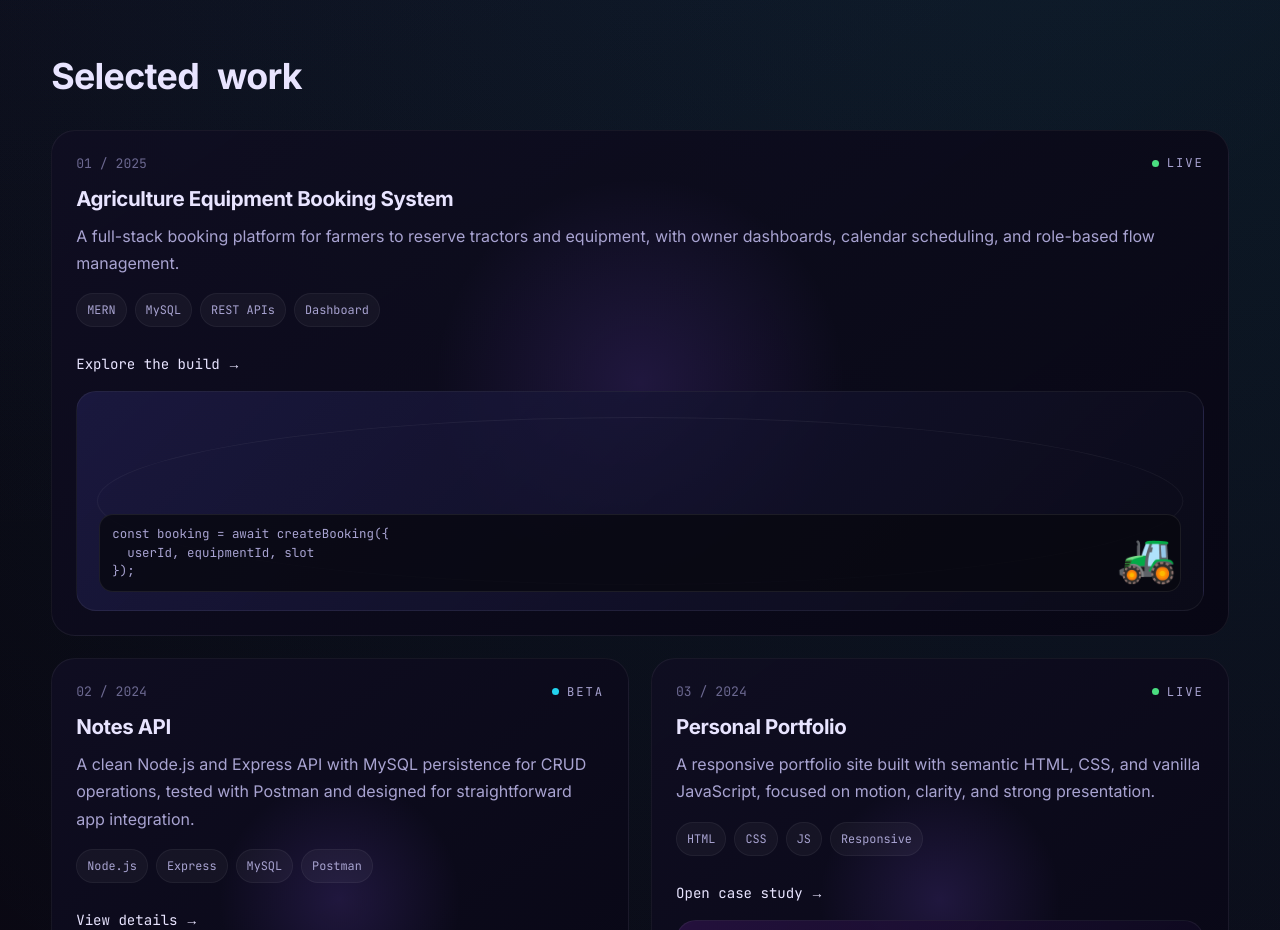
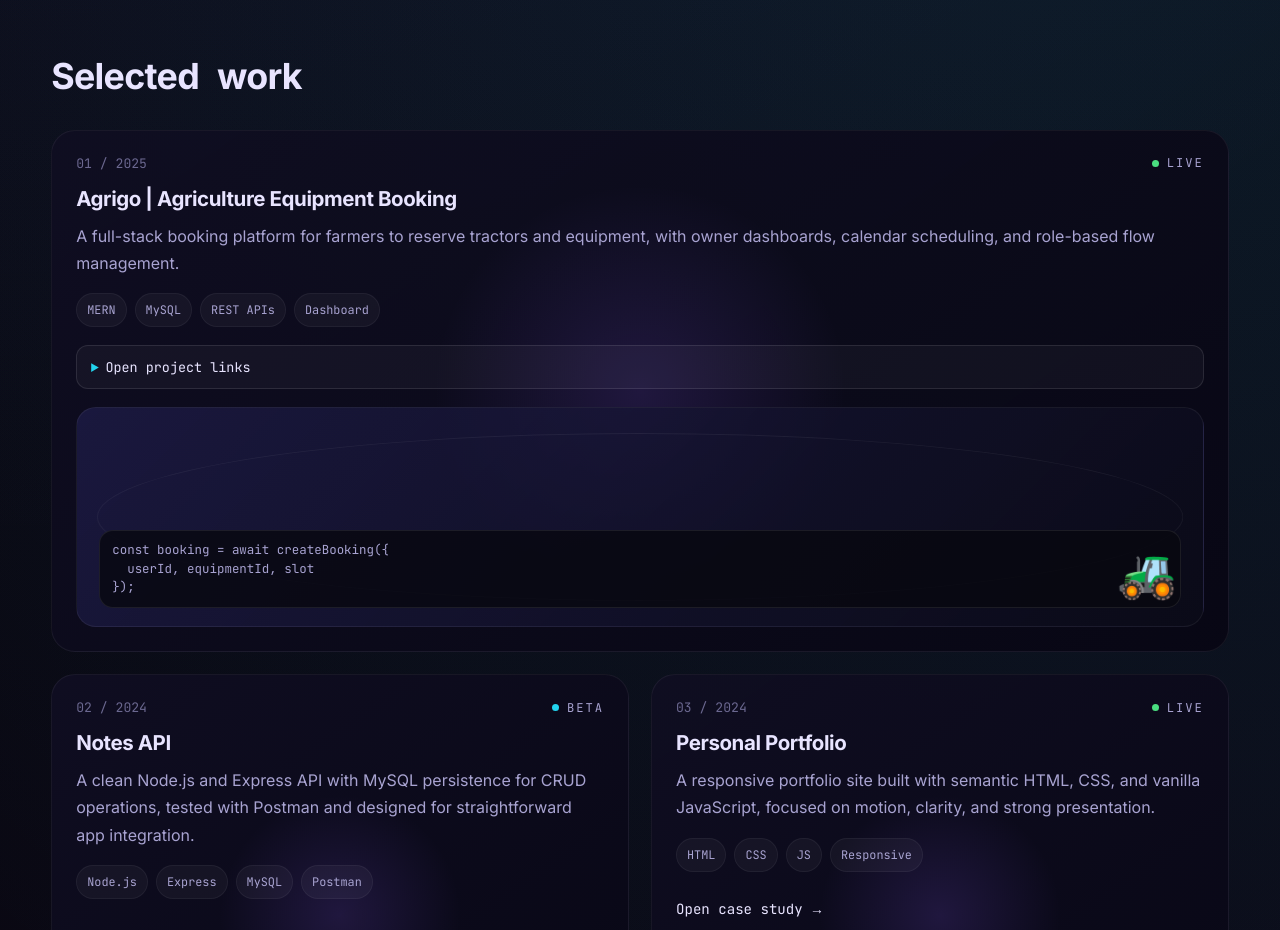
Before and after one commit to Santhosh-341/finalyearportfoliosanthosh149, a React (Vite) app: page / in a window 1280 px wide. Shown: the part 1780-2710 px from the top of the page. Built offline with nearby package versions, Linux system fonts and the light colour scheme; a web font is replaced by a local one.

Commit message:
Add Agrigo project links

```diff
--- a/src/components/Projects.jsx
+++ b/src/components/Projects.jsx
@@ -7,11 +7,21 @@ const projects = [
     year: '01 / 2025',
     status: 'Live',
     statusClass: 'live',
-    title: 'Agriculture Equipment Booking System',
+    title: 'Agrigo | Agriculture Equipment Booking',
     description: 'A full-stack booking platform for farmers to reserve tractors and equipment, with owner dashboards, calendar scheduling, and role-based flow management.',
     tags: ['MERN', 'MySQL', 'REST APIs', 'Dashboard'],
-    link: '#contact',
-    linkText: 'Explore the build',
+    versions: [
+      {
+        label: 'Farmer side',
+        live: 'https://agrigo-user.netlify.app/',
+        github: 'https://github.com/Santhosh-341/agrigo-project-user',
+      },
+      {
+        label: 'Owner side',
+        live: 'https://agrigo-owner-project.netlify.app/',
+        github: 'https://github.com/Santhosh-341/agrigo-project-owner',
+      },
+    ],
     codeSnippet: 'const booking = await createBooking({\n  userId, equipmentId, slot\n});',
     glyph: '🚜',
   },
@@ -120,9 +130,28 @@ function ProjectCard({ project }) {
           </span>
         ))}
       </div>
-      <a className="project-link" href={project.link}>
-        {project.linkText} <span className="arrow">→</span>
-      </a>
+      {project.versions ? (
+        <details className="project-access">
+          <summary>Open project links</summary>
+          <div className="project-access-options">
+            {project.versions.map((version) => (
+              <div className="project-access-version" key={version.label}>
+                <h4>{version.label}</h4>
+                <a href={version.live} target="_blank" rel="noreferrer">
+                  Live site <span className="arrow">→</span>
+                </a>
+                <a href={version.github} target="_blank" rel="noreferrer">
+                  GitHub <span className="arrow">→</span>
+                </a>
+              </div>
+            ))}
+          </div>
+        </details>
+      ) : (
+        <a className="project-link" href={project.link}>
+          {project.linkText} <span className="arrow">→</span>
+        </a>
+      )}
       <div className="project-visual">
         <div className="code-snippet">{project.codeSnippet}</div>
         <div className="glyph">{project.glyph}</div>
--- a/src/index.css
+++ b/src/index.css
@@ -1032,6 +1032,54 @@
         color: var(--text);
         margin-top: 10px;
       }
+      .project-access {
+        margin-top: 14px;
+        border: 1px solid rgba(255, 255, 255, 0.1);
+        border-radius: 12px;
+        background: rgba(255, 255, 255, 0.035);
+      }
+      .project-access summary {
+        padding: 12px 14px;
+        color: var(--text);
+        cursor: pointer;
+        font-family: JetBrains Mono, monospace;
+        font-size: 0.84rem;
+      }
+      .project-access summary::marker {
+        color: var(--cyan);
+      }
+      .project-access-options {
+        display: grid;
+        grid-template-columns: repeat(2, minmax(0, 1fr));
+        gap: 12px;
+        padding: 0 14px 14px;
+      }
+      .project-access-version {
+        display: flex;
+        flex-wrap: wrap;
+        align-items: center;
+        gap: 8px 16px;
+        padding: 12px;
+        border-radius: 8px;
+        background: rgba(0, 0, 0, 0.2);
+      }
+      .project-access-version h4 {
+        flex-basis: 100%;
+        margin: 0;
+        color: var(--text-soft);
+        font-size: 0.82rem;
+      }
+      .project-access-version a {
+        display: inline-flex;
+        align-items: center;
+        gap: 6px;
+        color: var(--text);
+        font-family: JetBrains Mono, monospace;
+        font-size: 0.76rem;
+      }
+      .project-access-version a:hover {
+        color: var(--cyan);
+      }
       .project-link .arrow {
         display: inline-block;
         transition:
```
